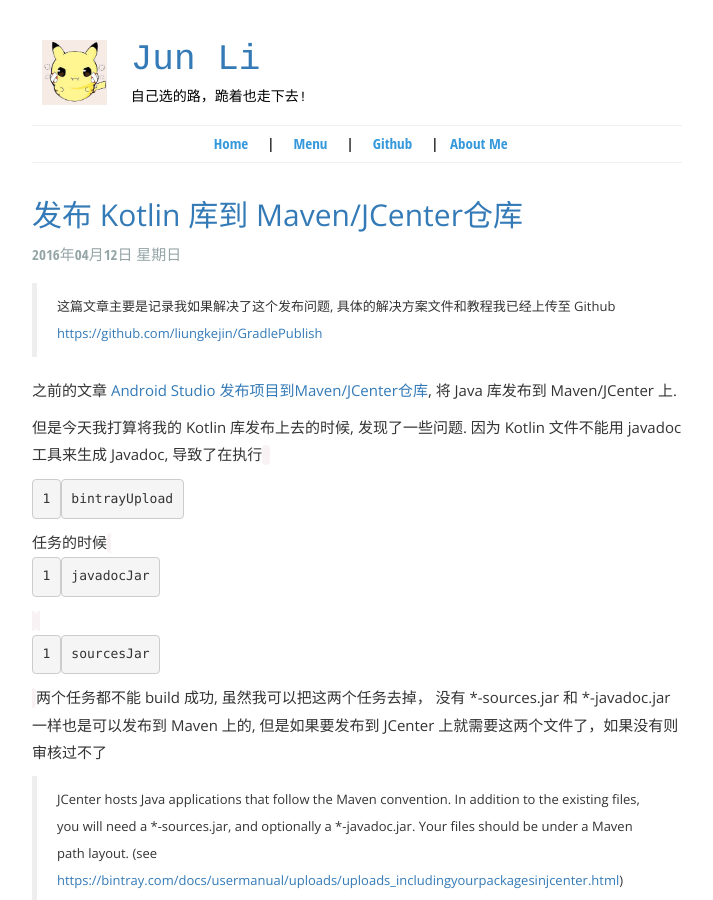
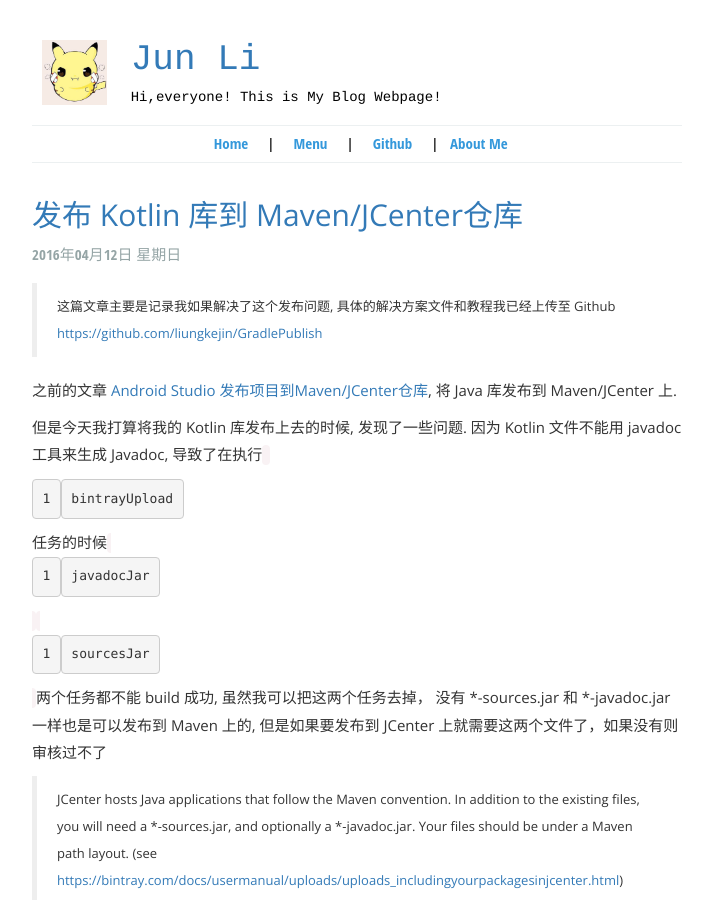
Before and after one commit to junboychina/junboychina.github.io, a Jekyll site: the page built from index.html, in a window 1280 px wide and 900 px high. Shown: the whole window, without its empty margins (283-996 px from the left). Built offline with Jekyll 4.4.1, drawn with Linux system fonts in a browser that asks for light colours.

Commit message:
change description

```diff
--- a/_data/blog.yml
+++ b/_data/blog.yml
@@ -1,2 +1,2 @@
 title: Jun Li
-description: 自己选的路，跪着也走下去!
+description: Hi,everyone! This is My Blog Webpage!
```
Also changed, not shown: 10 other files.
